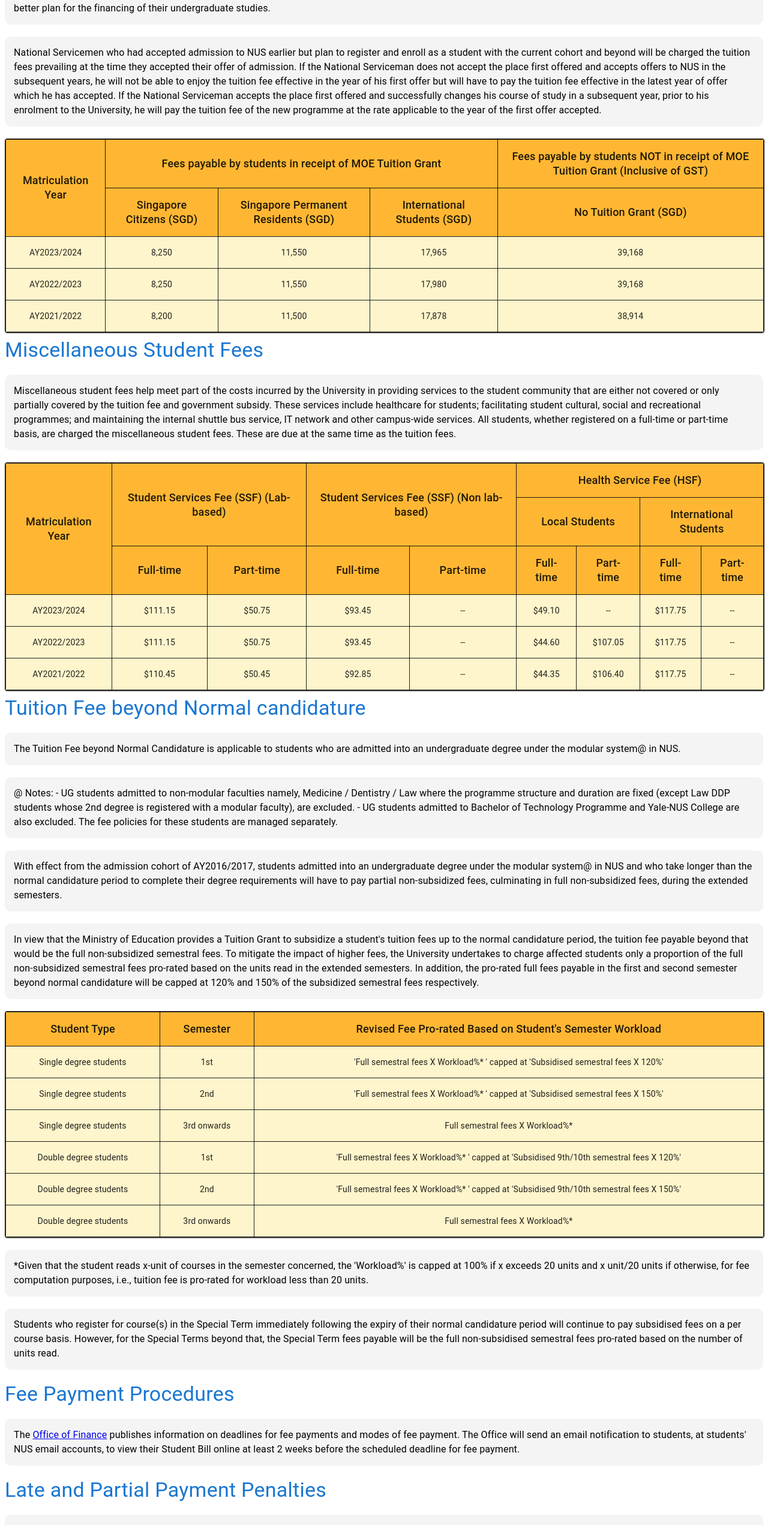
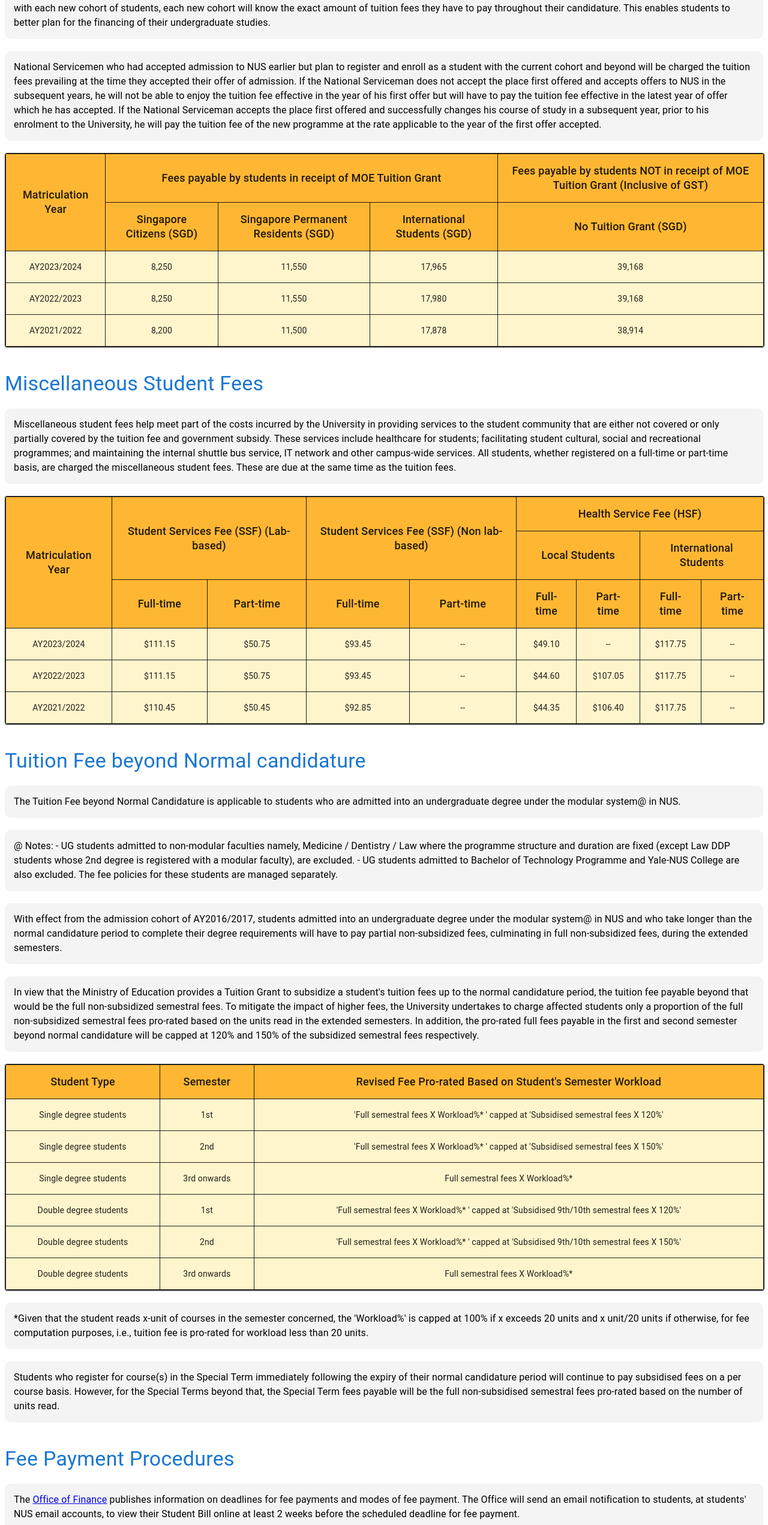
Before and after one commit to auhc99/uni-raasta, a React (Create React App) app in the folder uni-raasta/: page /fees in a window 1280 px wide. Shown: the part 235-2778 px from the top of the page at 60% size. Built offline with nearby package versions, Linux system fonts and the light colour scheme.

Commit message:
Update styling for Feespage.js

```diff
--- a/uni-raasta/src/FeesPage.js
+++ b/uni-raasta/src/FeesPage.js
@@ -99,7 +99,7 @@
 const FeesPage = () => {
   return (
     <Box my={2}>
-      <Typography variant="h4" color="primary" gutterBottom>
+      <Typography variant="h4" color="primary" sx={{ mt: 5 }}>
         Tuition Fees
       </Typography>
 
@@ -180,7 +180,7 @@
       </TableContainer>
 
 
-      <Typography variant="h4" color="primary" sx={{ mt: 1 }}>
+      <Typography variant="h4" color="primary" sx={{ mt: 5 }}>
         Miscellaneous Student Fees
       </Typography>
 
@@ -266,7 +266,7 @@
         </Table>
       </TableContainer>
 
-      <Typography variant="h4" color="primary" sx={{ mt: 1 }}>
+      <Typography variant="h4" color="primary" sx={{ mt: 5 }}>
         Tuition Fee beyond Normal candidature
       </Typography>
 
@@ -335,7 +335,7 @@
         non-subsidised semestral fees pro-rated based on the number of units read.
       </Typography>
 
-      <Typography variant="h4" color="primary" sx={{ mt: 1 }}>
+      <Typography variant="h4" color="primary" sx={{ mt: 5 }}>
         Fee Payment Procedures
       </Typography>
 
@@ -353,7 +353,7 @@
         Student Bill online at least 2 weeks before the scheduled deadline for fee payment.
       </Typography>
 
-      <Typography variant="h4" color="primary" sx={{ mt: 1 }}>
+      <Typography variant="h4" color="primary" sx={{ mt: 5 }}>
         Late and Partial Payment Penalties
       </Typography>
 
@@ -373,7 +373,7 @@
         students with overdue fees may have their candidature of study terminated.
       </Typography>
 
-      <Typography variant="h4" color="primary" sx={{ mt: 1 }}>
+      <Typography variant="h4" color="primary" sx={{ mt: 5 }}>
         Refund Policy
       </Typography>
 
```
